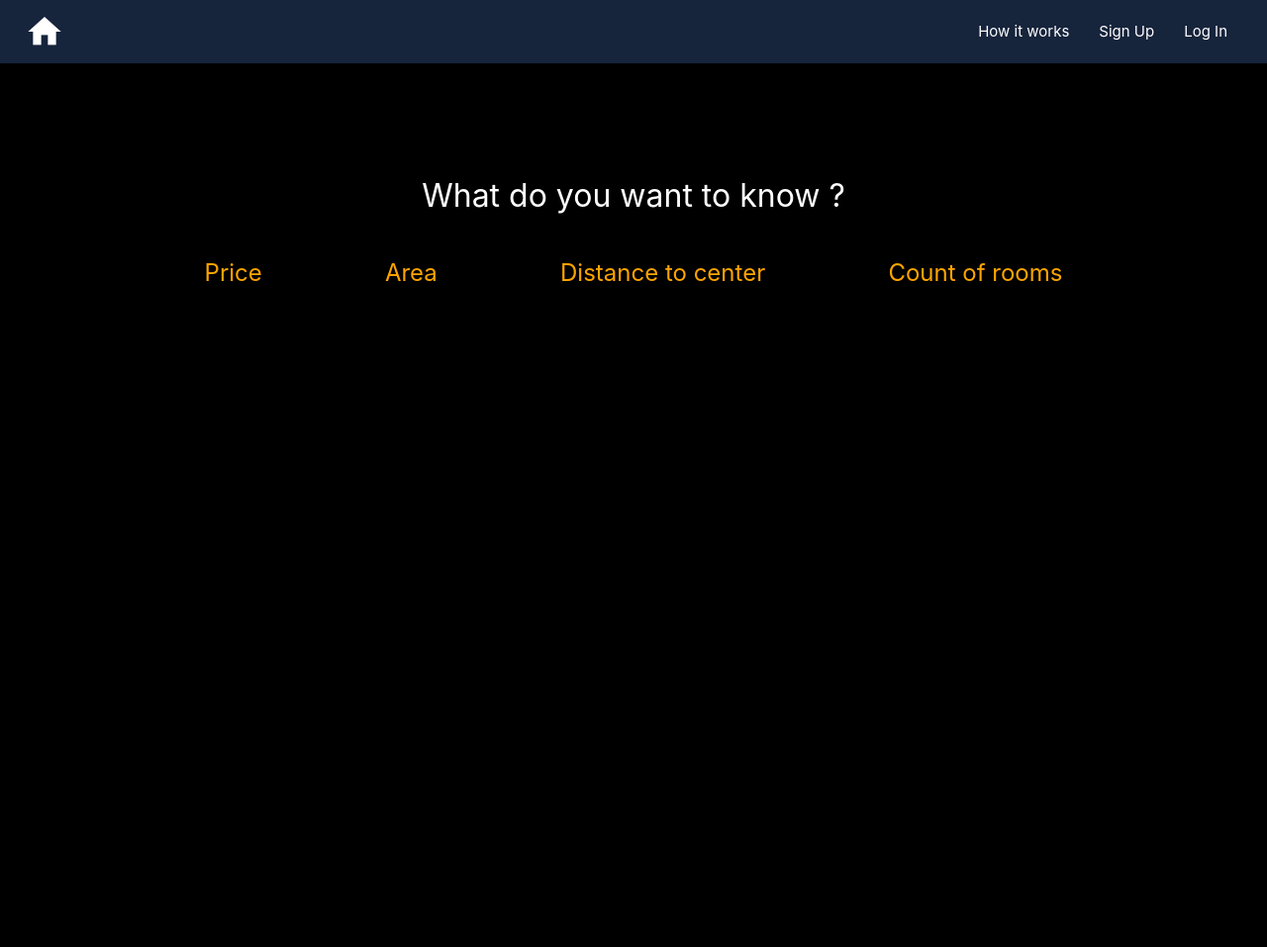
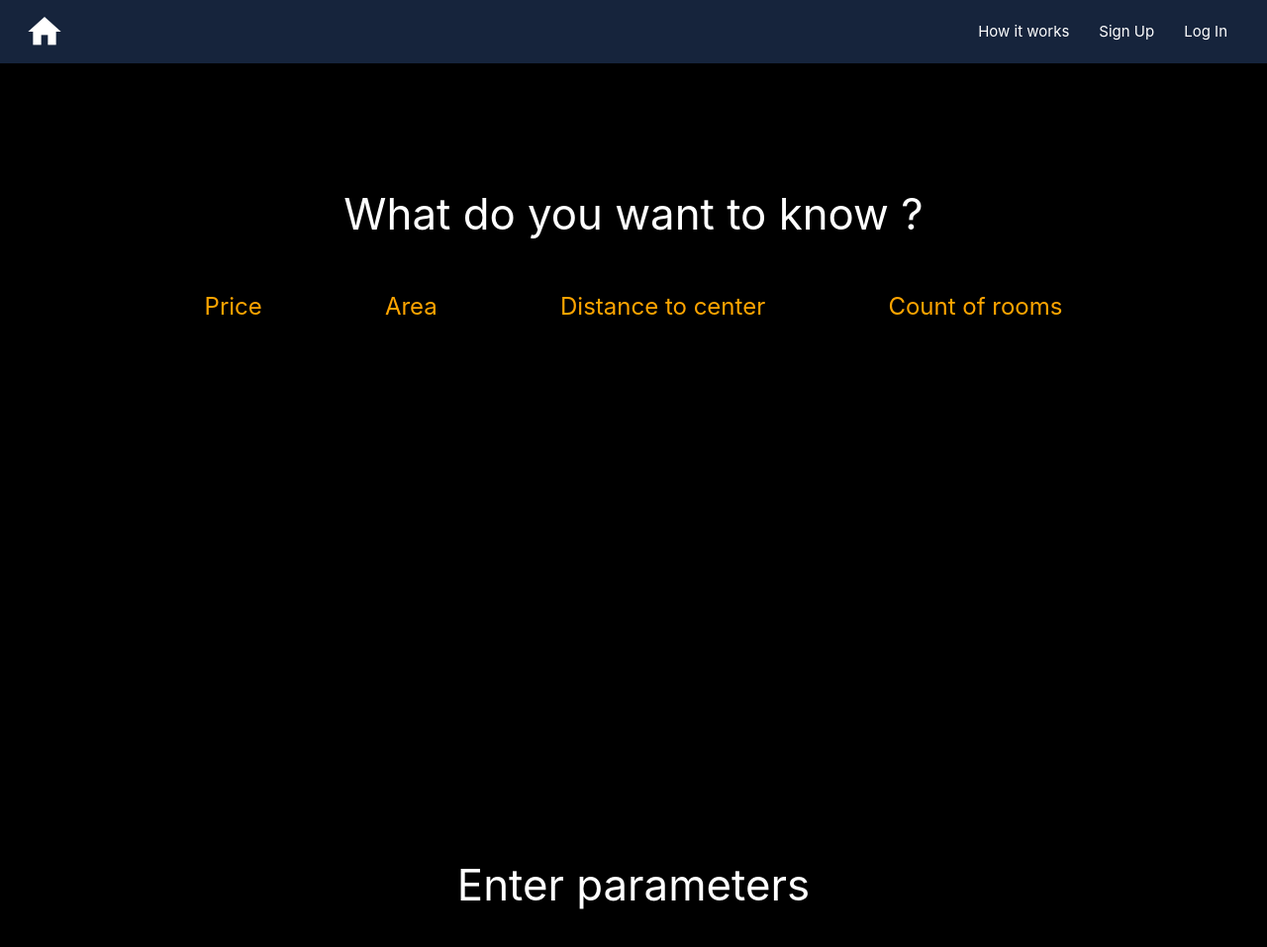
Before and after one commit to nestoor22/DreamHouse, a Django app: page /find_new_dream/ in a window 1280 px wide. Shown: the whole page at 99% size. Before the commit the page ends 284 px from the top, so only its background shows below. Run offline with Django 3.2, Linux system fonts and the light colour scheme.

Commit message:
Update pages. Add new

```diff
--- a/dream_house/templates/find_new_dream_page.html
+++ b/dream_house/templates/find_new_dream_page.html
@@ -16,7 +16,9 @@
 	$(document).ready(function(){
  		$('.sidenav').sidenav();
  	});
-
+  $(document).ready(function(){
+    $('select').formSelect();
+  });
 </script>
   <nav>
     <div class="nav-wrapper">
@@ -51,7 +53,7 @@
     <div class="container" style="background-color: #16243c; width: 90%">
       <div class="col s12 m12">
         <div class="row">
-          <h5 style="text-align: center; color: white; font-size: xx-large">What do you want to know ?</h5>
+          <h3 style="text-align: center; color: white;">What do you want to know ?</h3>
         </div>
         <div class="row" style="margin-top: 40px">
           <div class="container" style="width: 90%;">
@@ -60,7 +62,7 @@
                 <li class="collection-item" id="find_new_dream_menu">Price</li></a>
               <a href="" class="predict_area" onclick="return false">
                 <li class="collection-item" id="find_new_dream_menu">Area</li></a>
-              <a href="" class="predict_distance" onclick="return false">
+              <a href="" class="predict_distance"  onclick="return false">
                 <li class="collection-item" id="find_new_dream_menu">Distance to center</li></a>
               <a href="" class="predict_rooms" onclick="return false">
                 <li class="collection-item" id="find_new_dream_menu">Count of rooms</li></a>
@@ -70,4 +72,9 @@
       </div>
     </div>
   </div>
+  <div class="row" style="margin-top: 40%">
+    <h3 style="text-align: center; color: white" >Enter parameters</h3>
+    <div class="fill_parameters">
+    </div>
+  </div>
 </body>
```
Also changed, not shown: dream_house/templates/users_input_data_form.html (added).
